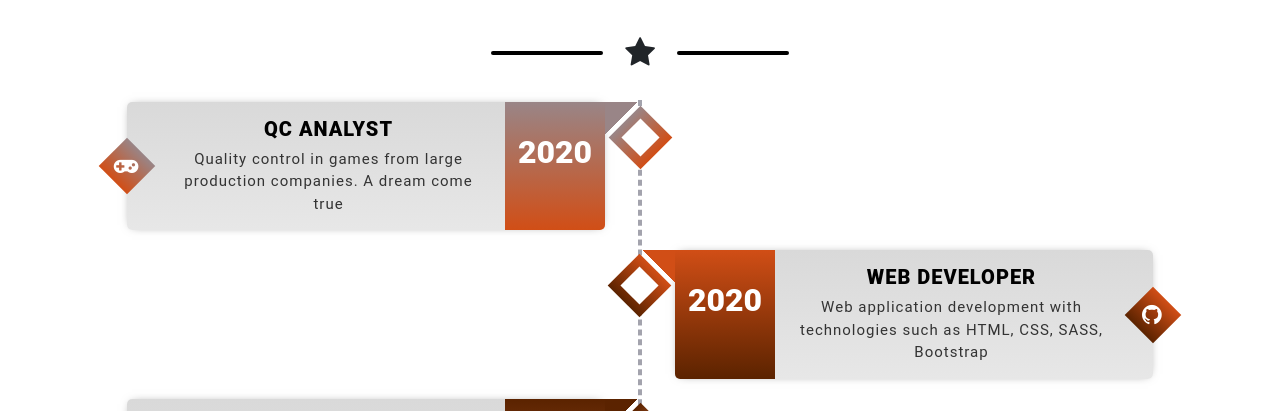
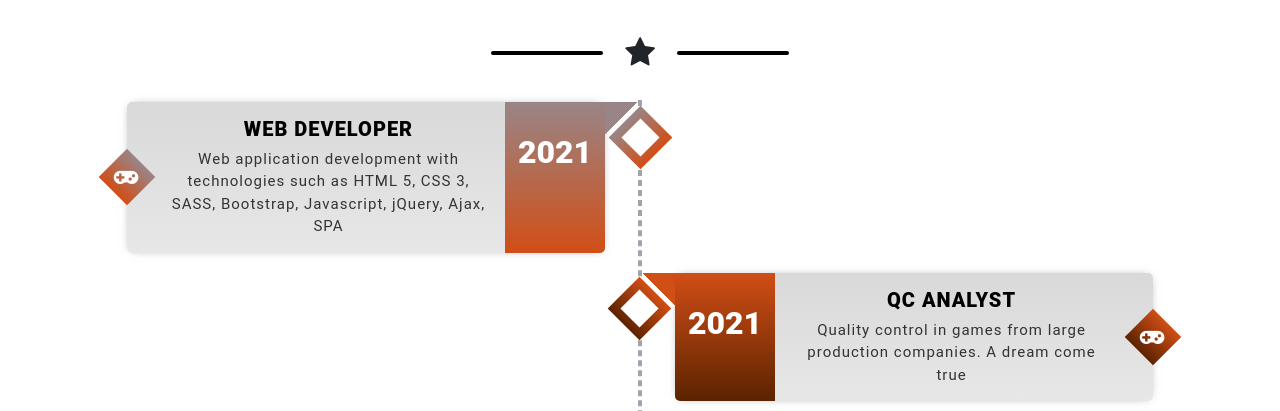
Before and after one commit to RRMoreno/portfolio, a website: page index.html in a window 1280 px wide. Shown: the part 1623-2034 px from the top of the page. Drawn offline with nearby package versions, Linux system fonts and the light colour scheme.

Commit message:
Agregando contenido a la section de profile

```diff
--- a/index.html
+++ b/index.html
@@ -141,7 +141,20 @@
                             <div class="timeline-icon">
                                 <i class="fa fa-gamepad" aria-hidden="true"></i>
                             </div>
-                            <span class="timeline-year">2020</span>
+                            <span class="timeline-year">2021</span>
+                            <h3 class="title">Web Developer</h3>
+                            <p class="description">
+                                Web application development with technologies such as HTML 5, CSS 3, SASS, Bootstrap,
+                                Javascript, jQuery, Ajax, SPA
+                            </p>
+                        </a>
+                    </div>
+                    <div class="timeline">
+                        <a href="#" class="timeline-content">
+                            <div class="timeline-icon">
+                                <i class="fa fa-gamepad" aria-hidden="true"></i>
+                            </div>
+                            <span class="timeline-year">2021 2020</span>
                             <h3 class="title">QC Analyst</h3>
                             <p class="description">
                                 Quality control in games from large production companies. A dream come true
```
